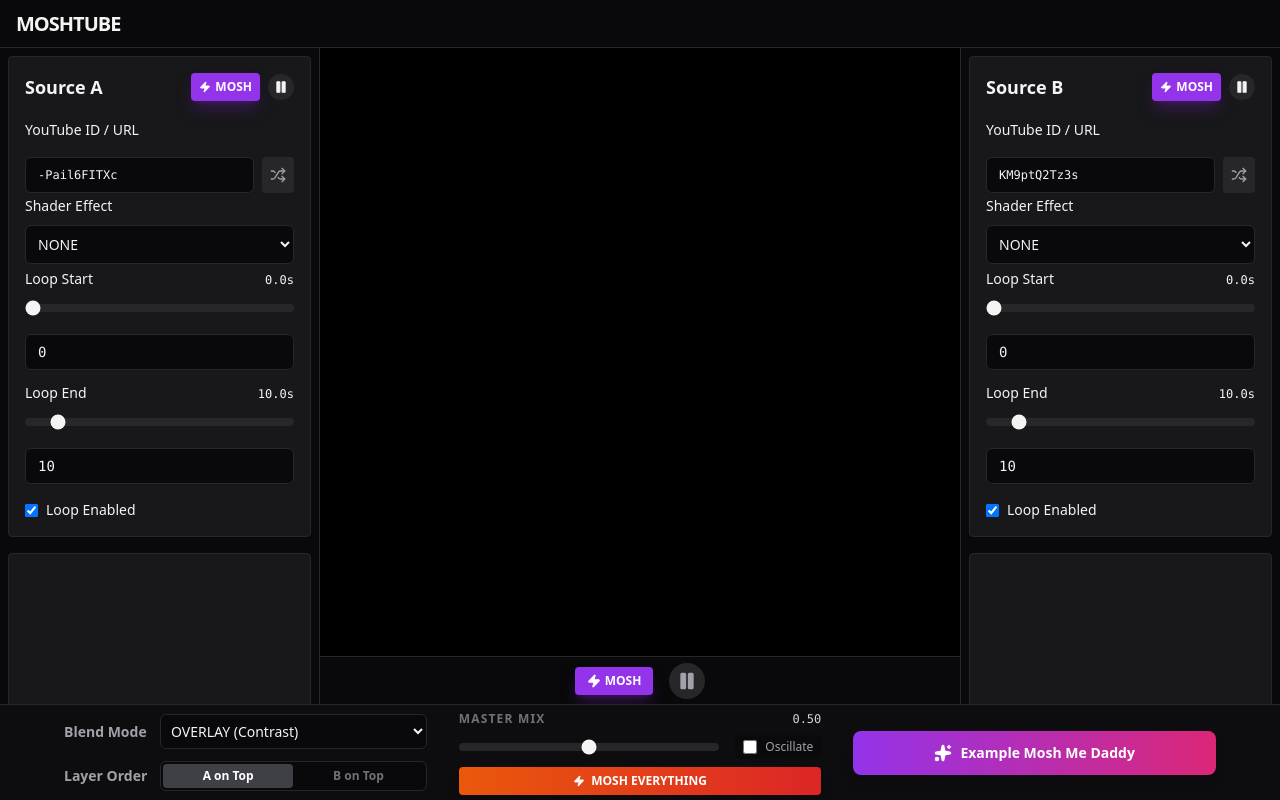
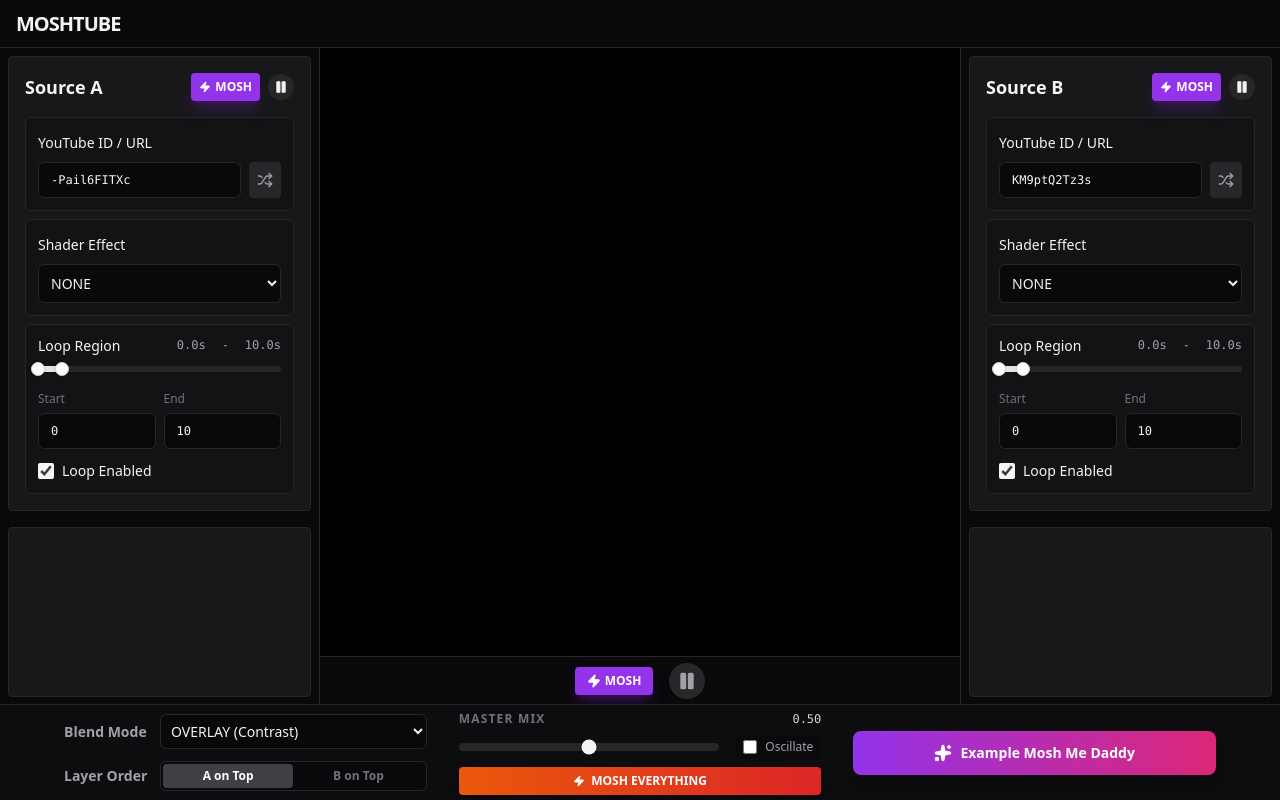
Before and after one commit to joelwilsonmt/moshtube, a React (Vite) app: page / in a window 1280 px wide. Built offline with nearby package versions, Linux system fonts and the light colour scheme.

Commit message:
feat: better VideoControlPanel layout

```diff
--- a/src/components/HiddenPlayer.tsx
+++ b/src/components/HiddenPlayer.tsx
@@ -30,6 +30,16 @@ export function HiddenPlayer({ id }: Props) {
     }, 100)
     return () => clearInterval(interval)
   }, [state.loop, state.start, state.end])
+
+  // Listen for Seek Events (from Control Panel)
+  useEffect(() => {
+      if (!playerRef.current || !state.seek) return
+      // Prevent internal seek loop if we just broadcasted it?
+      // Actually, checking if time is significantly different or relying on trigger.
+      // Since `seek` is an object with a timestamp trigger, we can just effect on that.
+      playerRef.current.seekTo(state.seek.time, true)
+      setCurrentTime(state.seek.time)
+  }, [state.seek?.trigger])
 
   const handleSeek = (val: number) => {
       setCurrentTime(val)
--- a/src/components/VideoControlPanel.tsx
+++ b/src/components/VideoControlPanel.tsx
@@ -1,6 +1,7 @@
 import { useStore } from 'zustand'
 import { appStore, updateVideoState } from '../store/appStore'
 import { Input, Label, Slider } from './ui/core'
+import { DualRangeSlider } from './ui/DualRangeSlider'
 import { ShaderTypeSchema } from '../store/schema'
 import { Play, Pause, Zap, Shuffle } from 'lucide-react'
 import { getShaderConfig } from '../utils/shaderUtils'
@@ -90,7 +91,9 @@ export function VideoControlPanel({ id, title }: Props) {
           </div>
       </h3>
 
-      <div className="space-y-4">
+      <div className="space-y-2">
+          {/* YouTube ID Section */}
+          <div className="p-3 border border-zinc-800 rounded-md bg-zinc-950/30 space-y-2">
             <Label>YouTube ID / URL</Label>
             <div className="flex gap-2">
                 <Input
@@ -109,7 +112,8 @@ export function VideoControlPanel({ id, title }: Props) {
             </div>
           </div>
 
-      <div className="space-y-2">
+          {/* Shader Section */}
+          <div className="p-3 border border-zinc-800 rounded-md bg-zinc-950/30 space-y-2">
             <Label>Shader Effect</Label>
             <select
               className="w-full bg-zinc-950 border border-zinc-800 rounded-md p-2 text-sm"
@@ -130,63 +134,80 @@ export function VideoControlPanel({ id, title }: Props) {
                     onCheck={(v) => update({ oscillate: v })}
                 />
             )}
+          </div>
 
-        <div className="space-y-4">
-            <div className="flex justify-between">
-                <Label>Loop Start</Label>
-                 <span className="text-xs font-mono">{state.start.toFixed(1)}s</span>
+          {/* Loop Section */}
+          <div className="p-3 border border-zinc-800 rounded-md bg-zinc-950/30 space-y-2">
+                <div className="flex justify-between items-end">
+                    <Label>Loop Region</Label>
+                    <div className="flex gap-4 text-xs font-mono text-zinc-400">
+                        <span>{state.start.toFixed(1)}s</span>
+                        <span>-</span>
+                        <span>{state.end.toFixed(1)}s</span>
                     </div>
-            <Slider
-                min={0} max={state.duration || 100} step={0.1}
-                value={state.start}
-                onChange={(e) => {
-                    const val = parseFloat(e.target.value)
-                    if (val < state.end) update({ start: val })
+                </div>
+
+                <DualRangeSlider
+                    min={0}
+                    max={state.duration || 100}
+                    step={0.1}
+                    value={[state.start, state.end]}
+                    onChange={([newStart, newEnd]) => {
+                        const updates: any = { start: newStart, end: newEnd }
+                        // Trigger seek only if start time changed
+                        if (newStart !== state.start) {
+                            updates.seek = { time: newStart, trigger: Date.now() }
+                        }
+                        update(updates)
                     }}
                 />
+
+                <div className="flex gap-2">
+                    <div className="flex-1 space-y-1">
+                        <Label className="text-xs text-zinc-500">Start</Label>
                         <Input
                             type="number"
                             min={0} max={state.duration || 100} step={0.01}
                             value={state.start}
                             onChange={(e) => {
                                 const val = parseFloat(e.target.value)
-                    if (val < state.end) update({ start: val })
+                                if (!isNaN(val) && val < state.end) {
+                                   update({
+                                       start: val,
+                                       seek: { time: val, trigger: Date.now() }
+                                   })
+                                }
                             }}
-                className="mt-1 mb-3 font-mono"
+                            className="font-mono text-xs"
                         />
-
-             <div className="flex justify-between">
-                <Label>Loop End</Label>
-                 <span className="text-xs font-mono">{state.end.toFixed(1)}s</span>
                     </div>
-            <Slider
-                min={0} max={state.duration || 100} step={0.1}
-                value={state.end}
-                onChange={(e) => {
-                    const val = parseFloat(e.target.value)
-                    if (val > state.start) update({ end: val })
-                }}
-            />
+                    <div className="flex-1 space-y-1">
+                        <Label className="text-xs text-zinc-500">End</Label>
                         <Input
                             type="number"
                             min={0} max={state.duration || 100} step={0.01}
                             value={state.end}
                             onChange={(e) => {
                                 const val = parseFloat(e.target.value)
-                    if (val > state.start) update({ end: val })
+                                if (!isNaN(val) && val > state.start) update({ end: val })
                             }}
-                className="mt-1 mb-2 font-mono"
+                            className="font-mono text-xs"
                         />
-             <label className="flex items-center gap-2 text-sm">
+                    </div>
+                </div>
+
+                <label className="flex items-center gap-2 text-sm pt-1">
                     <input
                         type="checkbox"
                         checked={state.loop}
                         onChange={(e) => update({ loop: e.target.checked })}
+                        className="accent-zinc-100 bg-zinc-800 border-zinc-700 rounded w-4 h-4"
                     />
                     Loop Enabled
                 </label>
           </div>
       </div>
     </div>
+
   )
 }
--- /dev/null
+++ b/src/components/ui/DualRangeSlider.tsx
@@ -0,0 +1,139 @@
+
+import * as React from 'react'
+import { cn } from './core'
+
+interface DualRangeSliderProps {
+  min: number
+  max: number
+  step?: number
+  value: [number, number]
+  onChange: (value: [number, number]) => void
+  className?: string
+}
+
+export function DualRangeSlider({
+  min,
+  max,
+  step = 1,
+  value,
+  onChange,
+  className,
+}: DualRangeSliderProps) {
+  const [isDragging, setIsDragging] = React.useState<'min' | 'max' | null>(null)
+  const sliderRef = React.useRef<HTMLDivElement>(null)
+
+  // Memoize functionality to get percentage
+  const getPercentage = React.useCallback(
+    (val: number) => ((val - min) / (max - min)) * 100,
+    [min, max]
+  )
+
+  // Use refs for value to avoid stale closures in event listeners if we didn't use updated state
+  // But here we will depend on adding/removing listeners or use a ref for the current value in handlers
+  // Actually, a cleaner way for global mouse events is using a stable handler that reads a ref
+  const valueRef = React.useRef(value)
+  valueRef.current = value
+
+  React.useEffect(() => {
+    const handlePointerMove = (e: PointerEvent) => {
+      if (!isDragging || !sliderRef.current) return
+
+      const rect = sliderRef.current.getBoundingClientRect()
+      const percentage = Math.min(
+        Math.max((e.clientX - rect.left) / rect.width, 0),
+        1
+      )
+
+      const rawValue = min + percentage * (max - min)
+      // Round to step
+      const steppedValue = Math.round(rawValue / step) * step
+      // Clamp to min/max
+      const clampedValue = Math.min(Math.max(steppedValue, min), max)
+
+      const [currentMin, currentMax] = valueRef.current
+
+      if (isDragging === 'min') {
+        const newValue = Math.min(clampedValue, currentMax - step)
+        onChange([newValue, currentMax])
+      } else {
+        const newValue = Math.max(clampedValue, currentMin + step)
+        onChange([currentMin, newValue])
+      }
+    }
+
+    const handlePointerUp = () => {
+      setIsDragging(null)
+    }
+
+    if (isDragging) {
+      window.addEventListener('pointermove', handlePointerMove)
+      window.addEventListener('pointerup', handlePointerUp)
+    }
+
+    return () => {
+      window.removeEventListener('pointermove', handlePointerMove)
+      window.removeEventListener('pointerup', handlePointerUp)
+    }
+  }, [isDragging, min, max, step, onChange])
+
+  const leftPercent = getPercentage(value[0])
+  const rightPercent = getPercentage(value[1])
+
+  return (
+    <div
+      ref={sliderRef}
+      className={cn(
+        'relative w-full h-4 flex items-center select-none touch-none cursor-pointer',
+        className
+      )}
+      onPointerDown={(e) => {
+          // Optional: click on track to jump nearest handle?
+          // For now, let's just stick to dragging handles for precision,
+          // or simple logic to jump nearest.
+          // Let's keep it simple: handles only usually, but web standard often allows track click.
+          // Implementing track click for dual slider is tricky (which one moves?).
+          // We will stick to handle dragging for safety.
+      }}
+    >
+      {/* Track Background */}
+      <div className="absolute w-full h-1.5 bg-zinc-800 rounded-full overflow-hidden">
+        {/* Active Range */}
+        <div
+          className="absolute h-full bg-zinc-200"
+          style={{
+            left: `${leftPercent}%`,
+            width: `${rightPercent - leftPercent}%`,
+          }}
+        />
+      </div>
+
+      {/* Left Handle */}
+      <div
+        className={cn(
+            "absolute w-3.5 h-3.5 bg-white border border-zinc-300 rounded-full shadow hover:scale-110 transition-transform cursor-grab focus:outline-none focus:ring-2 focus:ring-zinc-400 focus:ring-offset-2 focus:ring-offset-zinc-900 z-10",
+            isDragging === 'min' && "cursor-grabbing scale-110 z-20"
+        )}
+        style={{ left: `${leftPercent}%`, transform: 'translateX(-50%)' }}
+        onPointerDown={(e) => {
+          e.stopPropagation()
+          e.preventDefault() // Prevent text selection
+          setIsDragging('min')
+        }}
+      />
+
+      {/* Right Handle */}
+      <div
+         className={cn(
+            "absolute w-3.5 h-3.5 bg-white border border-zinc-300 rounded-full shadow hover:scale-110 transition-transform cursor-grab focus:outline-none focus:ring-2 focus:ring-zinc-400 focus:ring-offset-2 focus:ring-offset-zinc-900 z-10",
+            isDragging === 'max' && "cursor-grabbing scale-110 z-20"
+        )}
+        style={{ left: `${rightPercent}%`, transform: 'translateX(-50%)' }}
+        onPointerDown={(e) => {
+          e.stopPropagation()
+          e.preventDefault()
+          setIsDragging('max')
+        }}
+      />
+    </div>
+  )
+}
```
Lines whose indentation alone changed are shown as unchanged.
